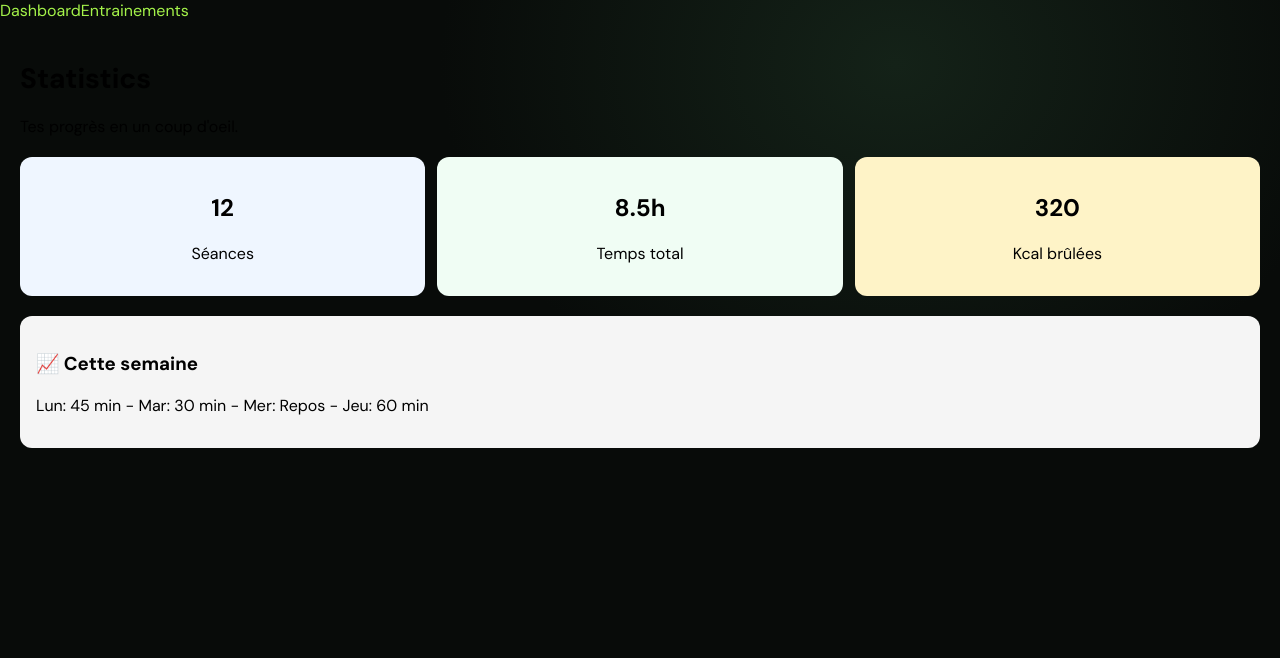
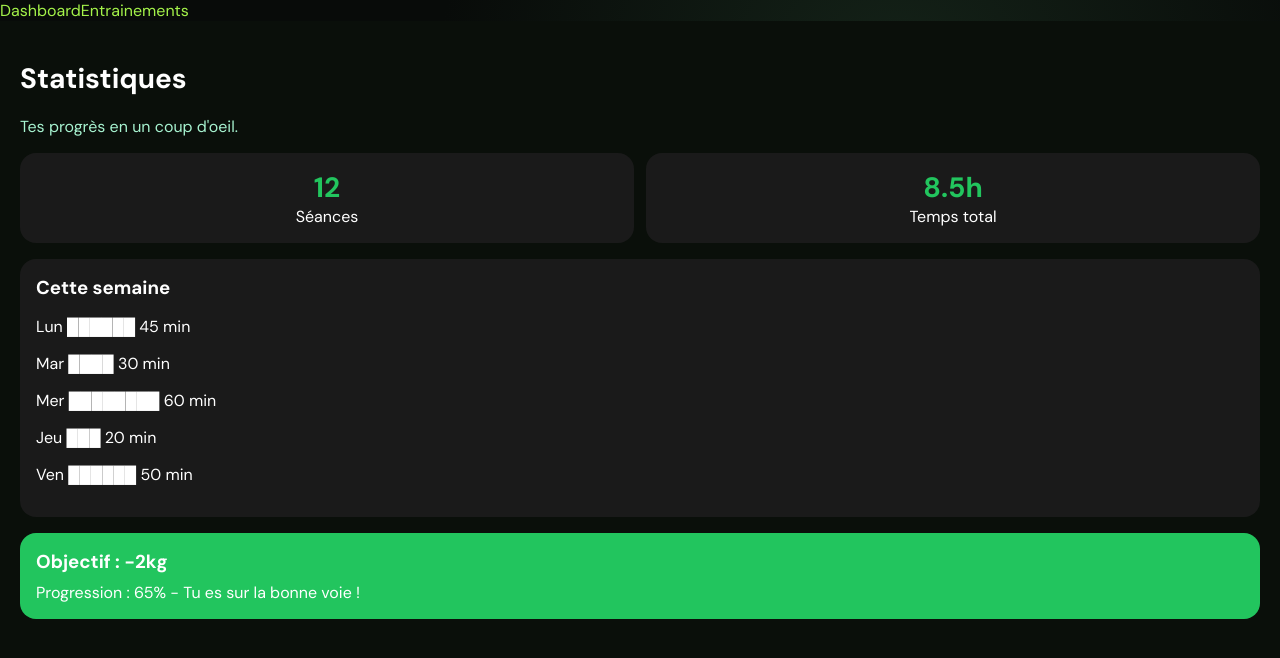
Before and after one commit to actionsdiallo-lgtm/fit-pro, a Next.js app: page /statistics in a window 1280 px wide. Shown: the top 658 px of the page. Built offline with nearby package versions, Linux system fonts and the light colour scheme.

Commit message:
Refactor Statistics component to StatisticsPage

```diff
--- a/src/app/statistics/page.tsx
+++ b/src/app/statistics/page.tsx
@@ -1,25 +1,30 @@
-export default function Statistics() {
+"use client";
+export default function StatisticsPage() {
   return (
-    <div style={{ padding: 20, color: 'black' }}>
-      <h1 style={{ fontSize: 28, fontWeight: 'bold' }}>Statistics</h1>
-      <p>Tes progrès en un coup d'oeil.</p>
-      <div style={{ marginTop: 20, display: 'flex', gap: 12 }}>
-        <div style={{ flex: 1, padding: 16, background: '#eff6ff', borderRadius: 12, textAlign: 'center' }}>
-          <h2>12</h2>
-          <p>Séances</p>
+    <div style={{ padding: 20, backgroundColor: '#0A0F0A', color: 'white', minHeight: '100vh' }}>
+      <h1 style={{ fontSize: 28, fontWeight: 'bold' }}>Statistiques</h1>
+      <p style={{ color: '#A7F3D0' }}>Tes progrès en un coup d'oeil.</p>
+      <div style={{ display: 'flex', gap: 12, marginTop: 16 }}>
+        <div style={{ flex: 1, padding: 16, backgroundColor: '#1A1A1A', borderRadius: 16, textAlign: 'center' }}>
+          <h2 style={{ color: '#22C55E', fontSize: 28, margin: 0 }}>12</h2>
+          <p style={{ margin: 0 }}>Séances</p>
         </div>
-        <div style={{ flex: 1, padding: 16, background: '#f0fdf4', borderRadius: 12, textAlign: 'center' }}>
-          <h2>8.5h</h2>
-          <p>Temps total</p>
-        </div>
-        <div style={{ flex: 1, padding: 16, background: '#fef3c7', borderRadius: 12, textAlign: 'center' }}>
-          <h2>320</h2>
-          <p>Kcal brûlées</p>
+        <div style={{ flex: 1, padding: 16, backgroundColor: '#1A1A1A', borderRadius: 16, textAlign: 'center' }}>
+          <h2 style={{ color: '#22C55E', fontSize: 28, margin: 0 }}>8.5h</h2>
+          <p style={{ margin: 0 }}>Temps total</p>
         </div>
       </div>
-      <div style={{ marginTop: 20, padding: 16, background: '#f5f5f5', borderRadius: 12 }}>
-        <h3>📈 Cette semaine</h3>
-        <p>Lun: 45 min - Mar: 30 min - Mer: Repos - Jeu: 60 min</p>
+      <div style={{ marginTop: 16, padding: 16, backgroundColor: '#1A1A1A', borderRadius: 16 }}>
+        <h3 style={{ margin: 0 }}>Cette semaine</h3>
+        <p>Lun ██████ 45 min</p>
+        <p>Mar ████ 30 min</p>
+        <p>Mer ████████ 60 min</p>
+        <p>Jeu ███ 20 min</p>
+        <p>Ven ██████ 50 min</p>
+      </div>
+      <div style={{ marginTop: 16, padding: 16, backgroundColor: '#22C55E', borderRadius: 16 }}>
+        <h3 style={{ margin: 0 }}>Objectif : -2kg</h3>
+        <p style={{ margin: '8px 0 0' }}>Progression : 65% - Tu es sur la bonne voie !</p>
       </div>
     </div>
   );
```
